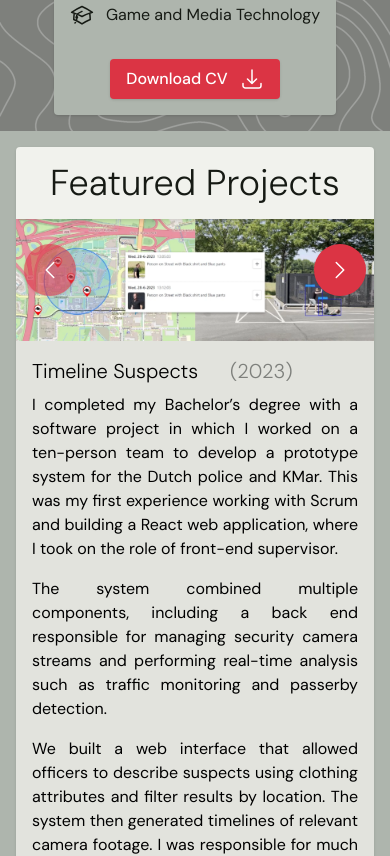
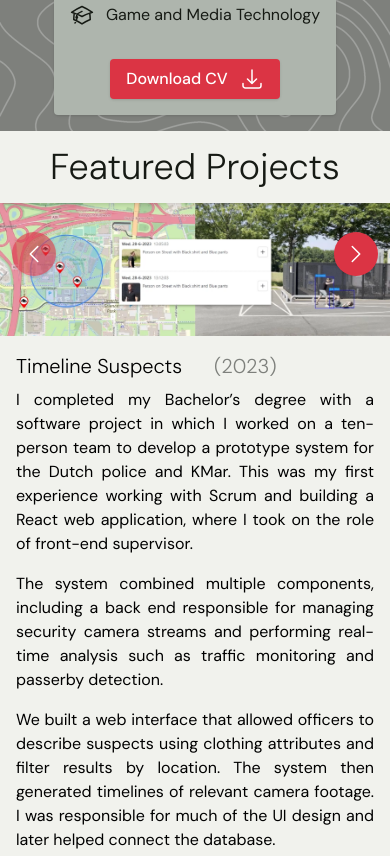
Before and after one commit to JesseKettmann/jessekettmann.github.io, a React (Vite) app: page / in a window 390 px wide. Shown: the part 1300-2156 px from the top of the page. Built offline with nearby package versions, Linux system fonts and the light colour scheme; a web font is replaced by a local one.

Commit message:
changed carousel on mobile

```diff
--- a/src/Components/Carousel.tsx
+++ b/src/Components/Carousel.tsx
@@ -23,7 +23,7 @@ const Carousel = ({ children }: Props) => {
       <div
         ref={prevRef}
         className={`
-          w-13 h-13 sm:mx-3 rounded-full flex items-center justify-center text-white absolute left-2 xl:top-1/2 translate-y-[calc((100vw-6rem)*0.1735-50%)] xl:-translate-y-1/2 z-10 shadow transition-colors duration-200
+          w-11 h-11 sm:w-13 sm:h-13 sm:mx-2 rounded-full flex items-center justify-center text-white absolute left-3 xl:top-1/2 translate-y-[calc((100vw-6rem)*0.1735-50%)] xl:-translate-y-1/2 z-10 shadow transition-colors duration-200
           ${
             isBeginning
               ? "bg-accent/60"
@@ -37,7 +37,7 @@ const Carousel = ({ children }: Props) => {
       <div
         ref={nextRef}
         className={`
-          w-13 h-13 sm:mx-3 rounded-full flex items-center justify-center text-white absolute right-2 xl:top-1/2 translate-y-[calc((100vw-6rem)*0.1735-50%)] xl:-translate-y-1/2 z-10 shadow transition-colors duration-200
+          w-11 h-11 sm:w-13 sm:h-13 sm:mx-2 rounded-full flex items-center justify-center text-white absolute right-3 xl:top-1/2 translate-y-[calc((100vw-6rem)*0.1735-50%)] xl:-translate-y-1/2 z-10 shadow transition-colors duration-200
           ${
             isEnd
               ? "bg-accent/60"
@@ -76,7 +76,7 @@ const Carousel = ({ children }: Props) => {
         }}
         resistance={true}
         resistanceRatio={0}
-        className="w-full h-full bg-bright-400"
+        className="w-full h-full bg-bright-500 sm:bg-bright-400"
       >
         {children}
       </Swiper>
--- a/src/Components/Projects.tsx
+++ b/src/Components/Projects.tsx
@@ -4,9 +4,9 @@ import ProjectPage from "./ProjectPage";
 
 function Projects() {
   return (
-    <div className="w-full overflow-hidden bg-background-mint">
-      <div className="relative mx-auto max-w-400 h-full items-center p-global">
-        <div className="h-full w-full rounded shadow overflow-hidden bg-bright-500 flex flex-col">
+    <div className="w-full overflow-hidde bg-background-mint">
+      <div className="relative mx-auto max-w-400 h-full items-center sm:p-8">
+        <div className="h-full w-full sm:rounded sm:shadow overflow-hidden bg-bright-500 flex flex-col">
           <div className="shadow-md z-10">
             <h2 className="text-4xl font-light my-4 text-dark z-10 text-center">
               Featured Projects
```
